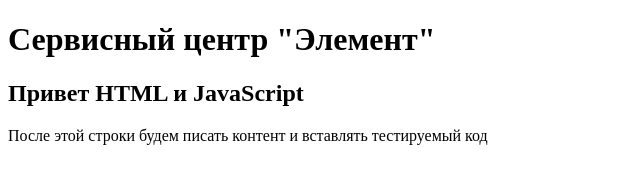
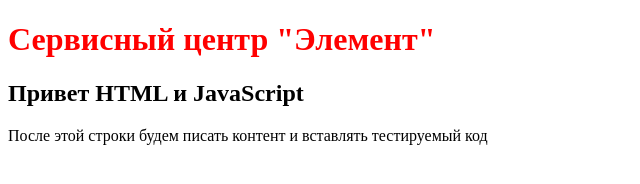
Before and after one commit to mrsnikman/mrsnikman.github.io, a plain HTML site: page index.html in a window 1280 px wide. Shown: the whole page, without its empty margins (0-640 px from the left). Drawn offline with Linux system fonts and the light colour scheme.

Commit message:
update index.html

```diff
--- a/index.html
+++ b/index.html
@@ -7,7 +7,7 @@
 		<link rel="stylesheet" href="styles.css">
 	</head>
 <body>
-	<header>
+	<header class="page_header">
 		<h1>Сервисный центр "Элемент"</h1>
 	</header>
 	<h2>Привет HTML и JavaScript</h2>
```
